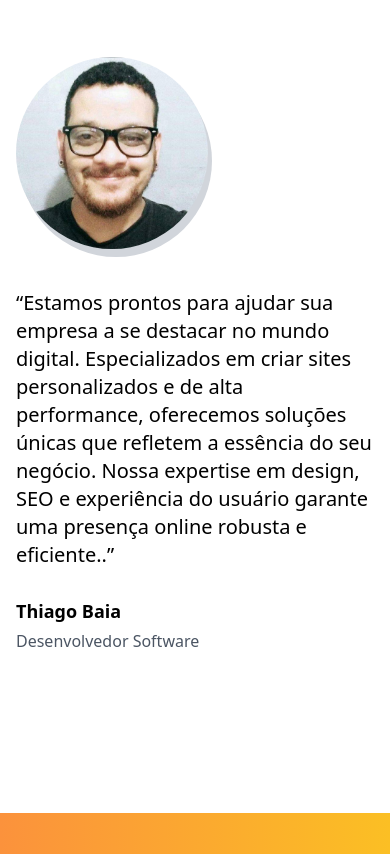
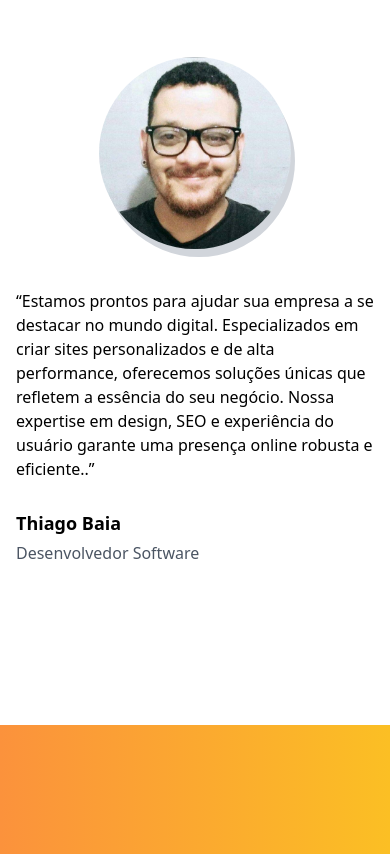
Before and after one commit to thiagobaia/thiagobaia.github.io, a website built with Vite: page index.html in a window 390 px wide. Shown: the part 1276-2130 px from the top of the page. Built offline with nearby package versions, Linux system fonts and the light colour scheme.

Commit message:
ajuste ceo
ajuste ceo

```diff
--- a/index.html
+++ b/index.html
@@ -135,7 +135,7 @@
 
           <section class="py-10 bg-white sm:py-16 lg:py-24">
             <div class="max-w-4xl px-4 mx-auto sm:px-6 lg:px-8">
-                <div class="md:flex md:items-center md:justify-center md:space-x-14">
+                <div class="flex flex-col items-center md:items-start md:flex-row md:justify-center md:space-x-14">
                     <div class="relative flex-shrink-0 w-48 h-48">
                         <div class="absolute w-48 h-48 bg-gray-300 rounded-full -bottom-2 -right-1"></div>
                         <img class="relative object-cover w-48 h-48 rounded-full" src="./assets/avatar-thiago-baia.png" alt="avatar-thiagobaia" />
@@ -143,7 +143,7 @@
 
                     <div class="mt-10 md:mt-0">
                         <blockquote>
-                            <p class="text-xl text-black">“Estamos prontos para ajudar sua empresa a se destacar no mundo digital. Especializados em criar sites personalizados e de alta performance, oferecemos soluções únicas que refletem a essência do seu negócio. Nossa expertise em design, SEO e experiência do usuário garante uma presença online robusta e eficiente..”</p>
+                            <p class="text-base md:text-xl text-black">“Estamos prontos para ajudar sua empresa a se destacar no mundo digital. Especializados em criar sites personalizados e de alta performance, oferecemos soluções únicas que refletem a essência do seu negócio. Nossa expertise em design, SEO e experiência do usuário garante uma presença online robusta e eficiente..”</p>
                         </blockquote>
                         <p class="text-lg font-semibold text-black mt-7">Thiago Baia</p>
                         <p class="mt-1 text-base text-gray-600">Desenvolvedor Software</p>
```
Also changed, not shown: build/index.css.
